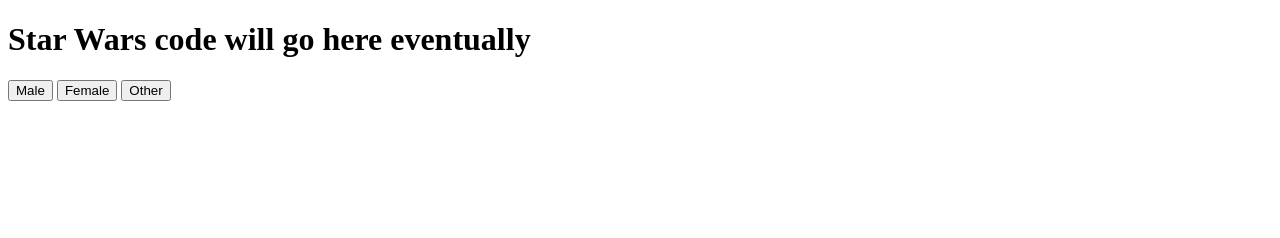
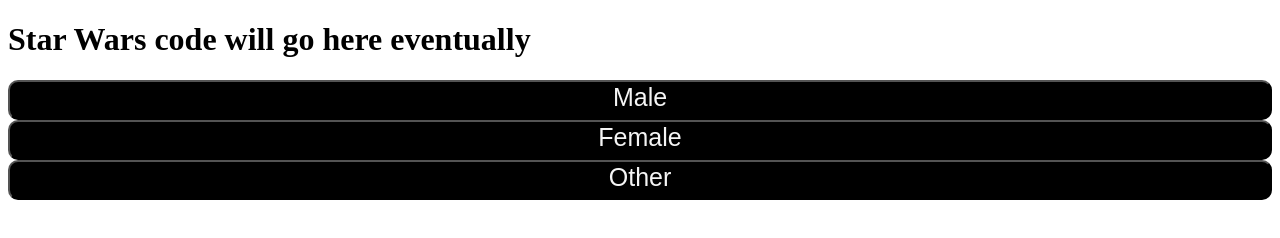
Before and after one commit to daxwax18/personal-portfolio, a plain HTML site: page starwars/starwars.html in a window 1280 px wide. Drawn offline with Linux system fonts and the light colour scheme.

Commit message:
more CSS changes

```diff
--- a/starwars/starwars.html
+++ b/starwars/starwars.html
@@ -4,7 +4,7 @@
     <meta charset="UTF-8">
     <meta name="viewport" content="width=device-width, initial-scale=1.0">
     <meta http-equiv="X-UA-Compatible" content="ie=edge">
-    <link href="style2.css" rel="stylesheet">
+    <link href="style.css" rel="stylesheet">
     <title>Document</title>
 </head>
 <body>
--- a/starwars/style.css
+++ b/starwars/style.css
@@ -0,0 +1,18 @@
+button {
+    color: whitesmoke;
+    text-align: center;
+    display: flex;
+    align-items: flex-start;
+    justify-content: center;
+    background-color: black;
+    font-size: 25px;
+    height: 40px;
+    width: 100%;
+    border-radius: 10px;
+
+}
+
+img{
+    height: 20rem;
+    padding: 5px 5px 0px 0px;
+}
```
